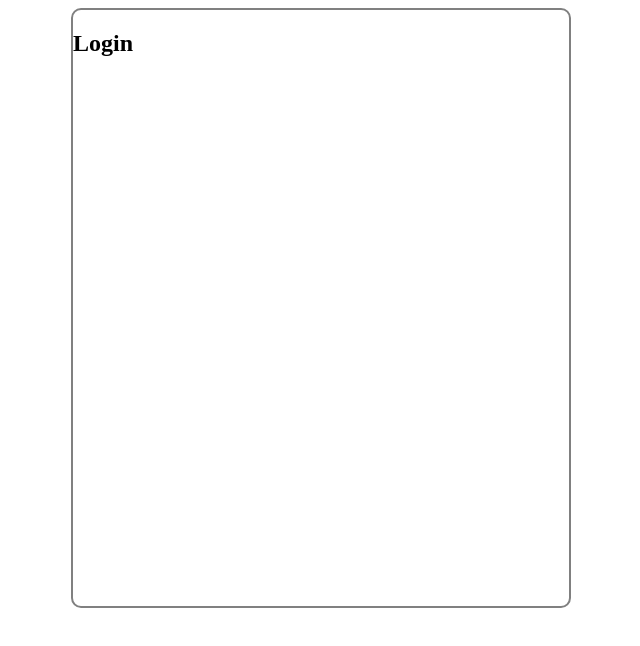
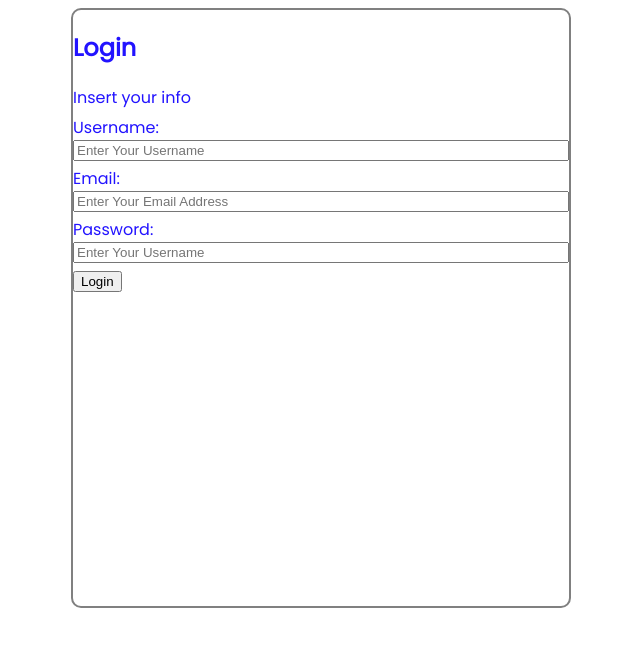
Before and after one commit to Ynnodev/organizeIt---To-Do-List-App, a plain HTML site: page LoginScreen.html in a window 1280 px wide. Shown: the whole page, without its empty margins (319-959 px from the left). Drawn offline with Linux system fonts and the light colour scheme.

Commit message:
Poppins font added, more structure and styling

```diff
--- a/LoginScreen.css
+++ b/LoginScreen.css
@@ -1,3 +1,13 @@
+@font-face{
+    src: url(fonts/poppins/Poppins-Regular.ttf);
+    font-family: Poppins-R;
+}
+
+@font-face{
+    src: url(fonts/poppins/Poppins-Medium.ttf);
+    font-family: Poppins-M;
+}
+
 *{
     box-sizing: border-box;
 }
@@ -11,9 +21,21 @@
 }
 
 .main-div{
+    font-family: Poppins-R;
     width: 500px;
     height: 600px;
+    display: flex;
+    flex-direction: column;
     background-color: white;
+    color: rgb(34, 19, 255);
     border-radius: 10px;
     border: 2px solid gray;
 }
+
+.part-info{
+    width: 100%;
+    display: flex;
+    flex-direction: column;
+    height: fit-content;
+    margin: 5px 0px;
+}
--- a/LoginScreen.html
+++ b/LoginScreen.html
@@ -14,10 +14,29 @@
                 <section class="main-text-sec">
                     <div class="main-text">
                         <h2>Login</h2>
+
+                        <label>Insert your info</label>
                     </div>
                 </section>
                 <section>
+                    <div class="main-info">
+                        <div class="username_div part-info">
+                            <label for="username">Username:</label>
+                            <input id="username" type="text" placeholder="Enter Your Username">
+                        </div>
+                        <div class="email_div part-info">
+                            <label for="email">Email:</label>
+                            <input id="email" type="email" placeholder="Enter Your Email Address">
+                        </div>
+                        <div class="password_div part-info">
+                            <label for="password">Password:</label>
+                            <input id="password" type="password" placeholder="Enter Your Username">
+                        </div>
+                    </div>
 
+                    <div class="buttons">
+                        <button>Login</button>
+                    </div>
                 </section>
             </div>
         </div>
```
Also changed, not shown: fonts/poppins/Poppins-Black.ttf (added), fonts/poppins/Poppins-BlackItalic.ttf (added), fonts/poppins/Poppins-Bold.ttf (added), fonts/poppins/Poppins-BoldItalic.ttf (added), fonts/poppins/Poppins-Medium.ttf (added), fonts/poppins/Poppins-MediumItalic.ttf (added), fonts/poppins/Poppins-Regular.ttf (added), fonts/poppins/Poppins-SemiBold.ttf (added), fonts/poppins/Poppins-SemiBoldItalic.ttf (added).
